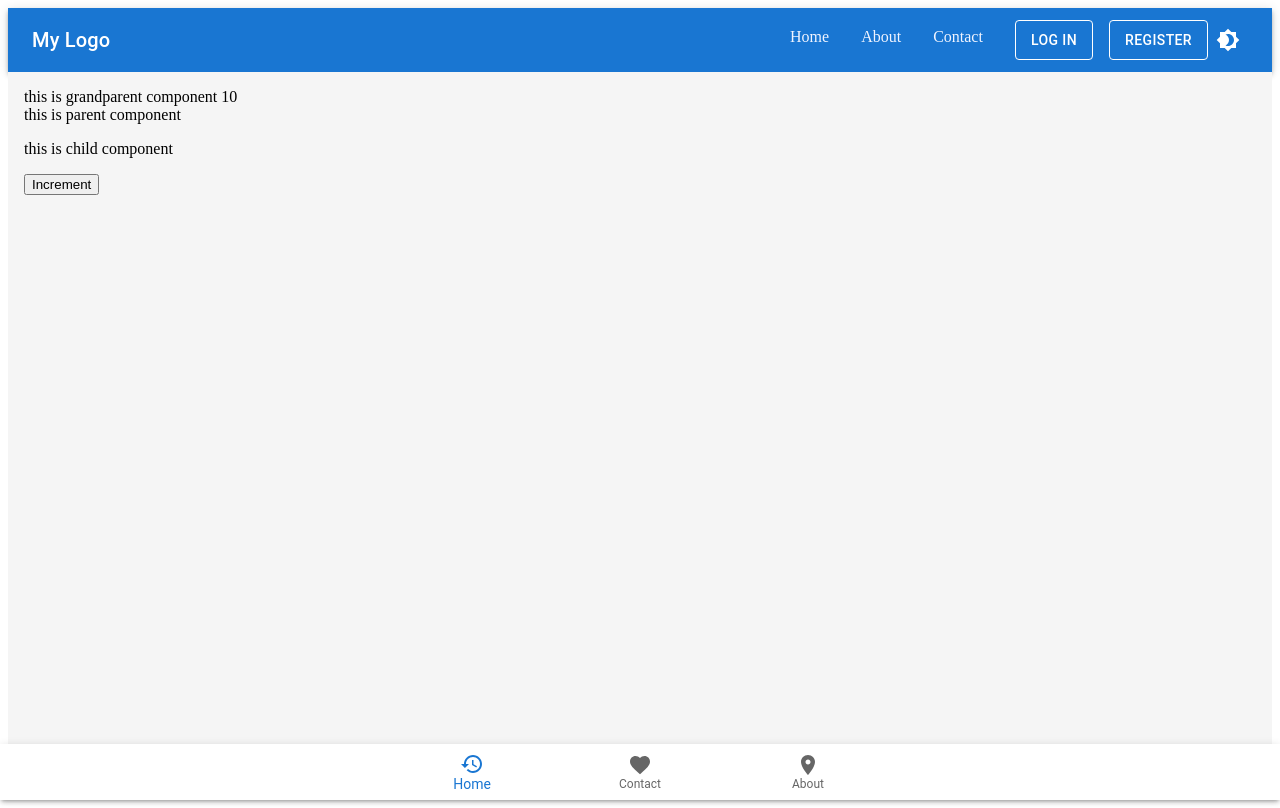
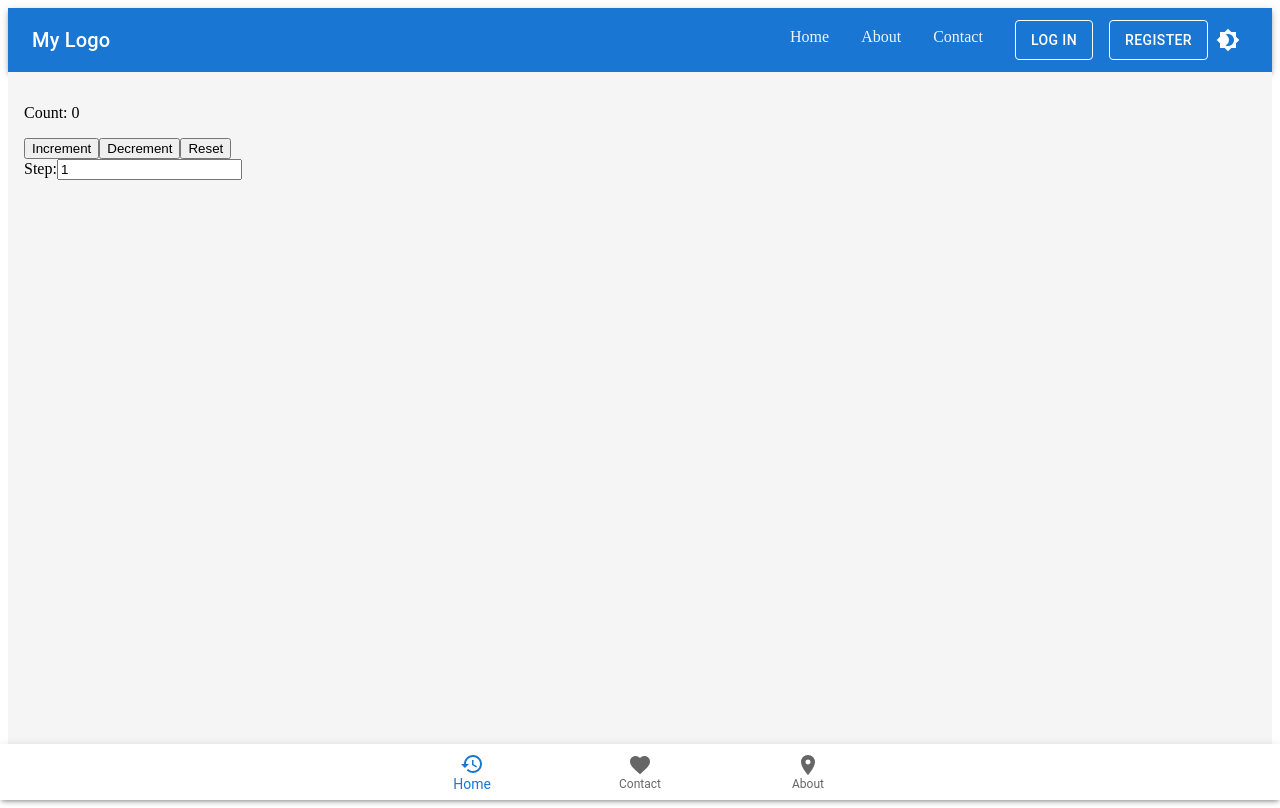
Before and after one commit to TzachLectures/TaskManagerProject, a React (Vite) app in the folder TaskManager/: page /sandbox in a window 1280 px wide. Built offline with nearby package versions, Linux system fonts and the light colour scheme; no server answers.

Commit message:
feat: implement counter functionality with increment, decrement, reset, and step adjustment

```diff
--- a/TaskManager/src/pages/ExamplePage.tsx
+++ b/TaskManager/src/pages/ExamplePage.tsx
@@ -1,11 +1,47 @@
-import GrandParent from "../components/contextExample/GrandParent";
-import { ExampleProvider } from "../providers/ExampleProvider";
+import { useReducer } from "react";
+
+
+function counterReducer (state: {count:number,step:number}, action: { type: string,payload?: number }) {
+  switch (action.type) {
+    case 'increment':
+      return { ...state, count: state.count + state.step };
+    case 'decrement':
+      return { ...state, count: state.count - state.step };
+    case 'reset':
+      return { ...state, count: 0 };
+      case 'setStep':
+      return { ...state, step: action.payload ?? state.step };
+    default:
+      throw new Error();
+  }
+}
+
 function ExamplePage() {
+  const [{ count, step }, dispatch] = useReducer(counterReducer, {count:0,step:1});
+
   return (
     <div>
-      <ExampleProvider>
-        <GrandParent />
-      </ExampleProvider>
+      <p>Count: {count}</p>
+      <button onClick={() => dispatch({ type: 'increment' })}>
+        Increment
+      </button>
+      <button onClick={() => dispatch({ type: 'decrement' })}>
+        Decrement
+      </button>
+      <button onClick={() => dispatch({ type: 'reset' })}>
+        Reset
+      </button>
+
+      <div>
+        <label>
+          Step:
+          <input
+            type="number"
+            value={step}
+            onChange={(e) => dispatch({ type: 'setStep', payload: Number(e.target.value) })}
+          />
+        </label>
+      </div>
     </div>
   );
 }
```
Also changed, not shown: TaskManager/src/hooks/useCounter.ts (+10 -1 lines).
